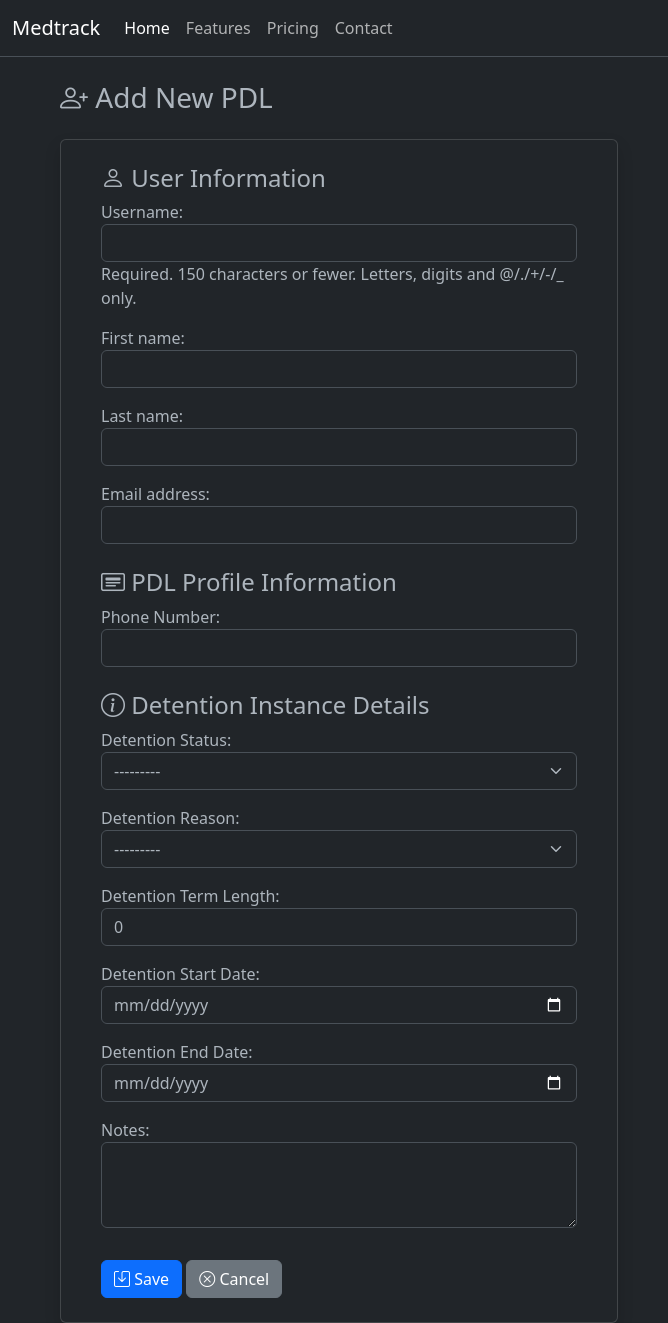
After one commit to Daddycode11/MedTrack, a Django app: page /pdl/add/ in a window 1280 px wide. The commit adds this page. Shown: the whole page, without its empty margins (0-668 px from the left). Run offline with Django 5.2, Linux system fonts and the light colour scheme; data that the repository does not hold is empty; some libraries are stand-ins or nearby versions.

Commit message:
Create add pdl form

```diff
--- /dev/null
+++ b/medtrack/pdl/forms.py
@@ -0,0 +1,44 @@
+from django import forms
+from .models import PDLProfile, DetentionInstance, DetentionStatus, DetentionReason
+from django.contrib.auth.models import User
+
+class UserForm(forms.ModelForm):
+    """
+    Form for creating a new User.
+    """
+    class Meta:
+        model = User
+        fields = ['username', 'first_name', 'last_name', 'email']
+        widgets = {
+            'username': forms.TextInput(attrs={'class': 'form-control'}),
+            'first_name': forms.TextInput(attrs={'class': 'form-control'}),
+            'last_name': forms.TextInput(attrs={'class': 'form-control'}),
+            'email': forms.EmailInput(attrs={'class': 'form-control'}),
+        }
+
+class PDLProfileForm(forms.ModelForm):
+    """
+    Form for creating a new PDLProfile.
+    """
+    class Meta:
+        model = PDLProfile
+        fields = ['phone_number']
+        widgets = {
+            'phone_number': forms.TextInput(attrs={'class': 'form-control'}),
+        }
+
+class DetentionInstanceForm(forms.ModelForm):
+    """
+    Form for creating a new DetentionInstance.
+    """
+    class Meta:
+        model = DetentionInstance
+        fields = ['detention_status', 'detention_reason', 'detention_term_length', 'detention_start_date', 'detention_end_date', 'notes']
+        widgets = {
+            'detention_status': forms.Select(attrs={'class': 'form-select'}),
+            'detention_reason': forms.Select(attrs={'class': 'form-select'}),
+            'detention_term_length': forms.NumberInput(attrs={'class': 'form-control'}),
+            'detention_start_date': forms.DateInput(attrs={'class': 'form-control', 'type': 'date'}),
+            'detention_end_date': forms.DateInput(attrs={'class': 'form-control', 'type': 'date'}),
+            'notes': forms.Textarea(attrs={'class': 'form-control', 'rows': 3}),
+        }
--- a/medtrack/pdl/urls.py
+++ b/medtrack/pdl/urls.py
@@ -7,4 +7,5 @@ urlpatterns = [
     path('', views.index, name='index'),
     path('list/', views.pdl_list, name='pdl_list'),  # Example existing URL
     path('profile/<int:pk>/', views.pdl_profile, name='pdl_profile'),  # New URL
+    path('add/', views.add_pdl, name='add_pdl'),  # New URL for adding PDL
 ]
--- a/medtrack/pdl/views.py
+++ b/medtrack/pdl/views.py
@@ -1,10 +1,12 @@
-from django.shortcuts import render, get_object_or_404
+from django.shortcuts import render, get_object_or_404, redirect
 from .models import PDLProfile, DetentionInstance
 from medications.models import MedicationPrescription
 from django.core.paginator import Paginator
 from django.db.models import Count, Q
 from consultations.models import Consultation
 from .filters import PDLFilter
+from django.contrib.auth.models import User
+from .forms import UserForm, PDLProfileForm, DetentionInstanceForm
 
 # Create your views here.
 
@@ -56,3 +58,37 @@ def pdl_profile(request, pk):
     }
 
     return render(request, 'pdl/pdl_profile.html', context=context)
+
+def add_pdl(request):
+    """
+    View to add a new PDL with detention instance details.
+    """
+    if request.method == 'POST':
+        user_form = UserForm(request.POST)
+        pdl_profile_form = PDLProfileForm(request.POST)
+        detention_instance_form = DetentionInstanceForm(request.POST)
+        if user_form.is_valid() and pdl_profile_form.is_valid() and detention_instance_form.is_valid():
+            # Save the User first
+            user = user_form.save()
+
+            # Save the PDLProfile and associate it with the User
+            pdl_profile = pdl_profile_form.save(commit=False)
+            pdl_profile.username = user
+            pdl_profile.save()
+
+            # Save the DetentionInstance and associate it with the PDLProfile
+            detention_instance = detention_instance_form.save(commit=False)
+            detention_instance.pdl_profile = pdl_profile
+            detention_instance.save()
+
+            return redirect('pdl:pdl_list')  # Redirect to the PDL list after saving
+    else:
+        user_form = UserForm()
+        pdl_profile_form = PDLProfileForm()
+        detention_instance_form = DetentionInstanceForm()
+
+    return render(request, 'pdl/add_pdl.html', {
+        'user_form': user_form,
+        'pdl_profile_form': pdl_profile_form,
+        'detention_instance_form': detention_instance_form,
+    })
--- /dev/null
+++ b/medtrack/templates/pdl/add_pdl.html
@@ -0,0 +1,30 @@
+{% extends "base.html" %}
+
+{% block title %}
+Add New PDL
+{% endblock %}
+
+{% block content %}
+<div class="container mt-4 mx-5">
+    <h1 class="h3 mb-4"><i class="bi bi-person-plus"></i> Add New PDL</h1>
+    <div class="card shadow col-lg-6 px-4 py-2">
+        <div class="card-body">
+            <form method="post">
+                {% csrf_token %}
+                <h4><i class="bi bi-person"></i> User Information</h4>
+                {{ user_form.as_p }}
+                <h4 class="mt-4"><i class="bi bi-card-heading"></i> PDL Profile Information</h4>
+                {{ pdl_profile_form.as_p }}
+                <h4 class="mt-4"><i class="bi bi-info-circle"></i> Detention Instance Details</h4>
+                {{ detention_instance_form.as_p }}
+                <button type="submit" class="btn btn-primary mt-3">
+                    <i class="bi bi-save"></i> Save
+                </button>
+                <a href="{% url 'pdl:pdl_list' %}" class="btn btn-secondary mt-3">
+                    <i class="bi bi-x-circle"></i> Cancel
+                </a>
+            </form>
+        </div>
+    </div>
+</div>
+{% endblock %}
--- a/medtrack/templates/pdl/pdl_list.html
+++ b/medtrack/templates/pdl/pdl_list.html
@@ -12,7 +12,9 @@ PDL List - Medtrack
             <h1 class="h3">PDL List</h1>
         </div>
         <div>
-            <a href="#" class="btn btn-primary">
+            <a href="{% url 'pdl:add_pdl' %}"
+                data-bs-toggle="tooltip" data-bs-placement="top" title="Add New PDL"
+            class="btn btn-primary">
                 <i class="bi bi-plus-circle"></i>
                 Add New PDL</a>
         </div>
```
